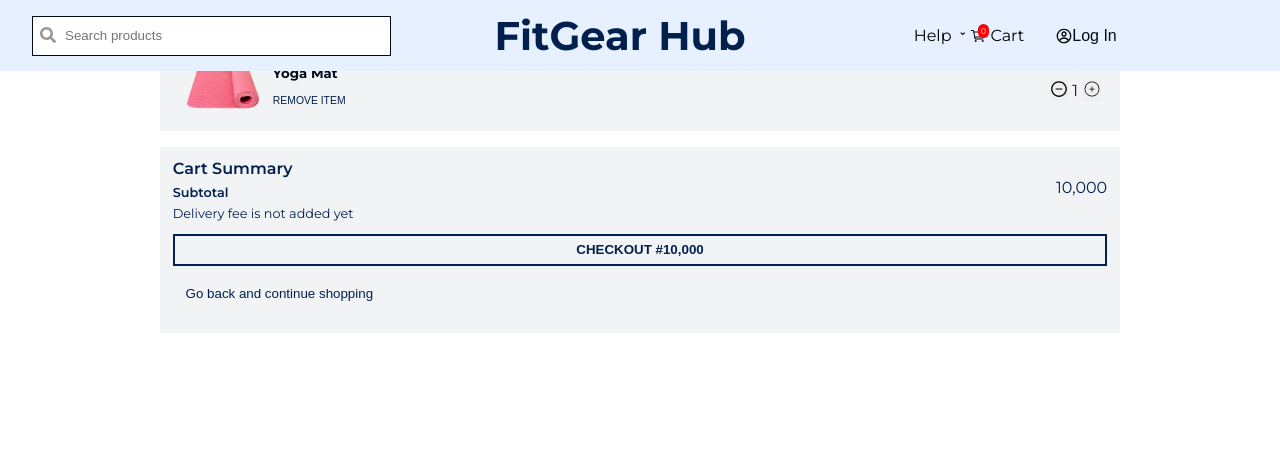
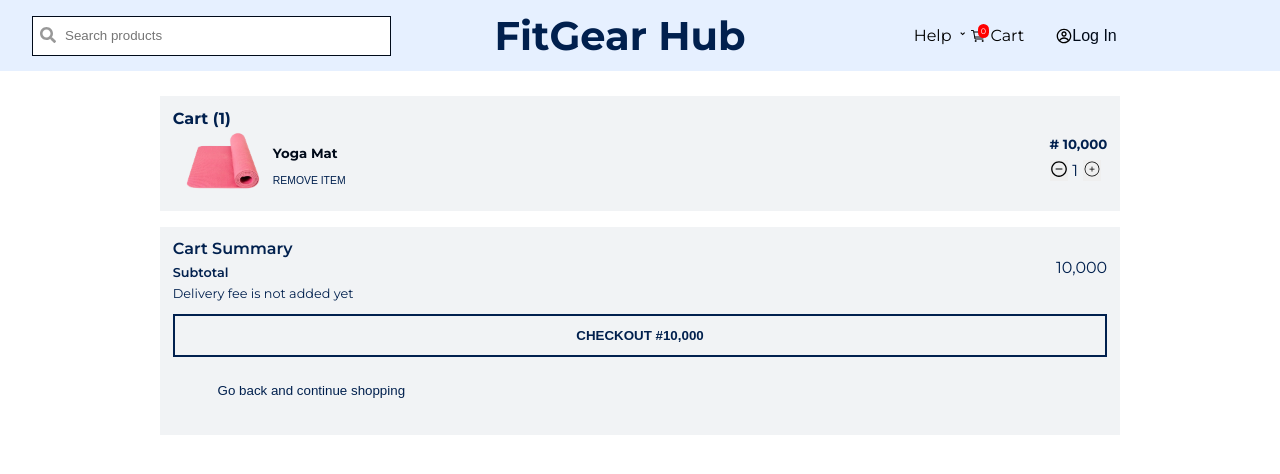
Before and after one commit to pejuameenat/fitGear, a React (Vite) app: page /Order in a window 1280 px wide. Shown: the top 474 px of the page. Built offline with nearby package versions, Linux system fonts and the light colour scheme; some icons are missing.

Commit message:
product filter Bugs

```diff
--- a/src/components/NavBar.jsx
+++ b/src/components/NavBar.jsx
@@ -22,7 +22,6 @@ const NavBar = () => {
             />
           </div>
         </form>
-
         <h2>
           <NavLink to="/" className="logo-text">
             FitGear Hub
--- a/src/components/ProductTemplate.jsx
+++ b/src/components/ProductTemplate.jsx
@@ -1,13 +1,17 @@
 import { FaRegHeart } from 'react-icons/fa'
+import { Link } from 'react-router-dom'
 const ProductTemplate = ({ img, productName, price }) => {
   return (
     <article className="product">
-      <FaRegHeart className='heart'/>
+      <FaRegHeart className="heart" />
       <img src={img} alt={productName} />
       <h3 className="product-name">{productName}</h3>
       <span className="price">${price}</span>
       <button type="button" className="cart-btn">
-        Add to cart
+        {' '}
+        <Link to="/Order" className="link">
+          Add to cart
+        </Link>
       </button>
     </article>
   )
--- a/src/index.css
+++ b/src/index.css
@@ -26,7 +26,6 @@ html {
 
 body {
   font-family: "Montserrat", sans-serif;
-  /* background-color: var(--productClr); */
 }
 
 /* nav */
@@ -56,9 +55,11 @@ nav {
   padding: .3rem 2rem;
   gap: 4px;
   border: 1px solid var(--TypoClr);
-  opacity: 0px;
+  outline: 0;
 }
-
+.form-field:focus{
+  outline: 1px solid var(--pryClr);
+}
 .search {
   position: absolute;
   top: .7rem;
@@ -153,7 +154,8 @@ nav {
   height: 3.25rem;
 }
 
-.btn-hero:hover {
+
+.btn-hero:hover, #link-borderLess:hover {
   opacity: .5;
 }
 
@@ -247,7 +249,6 @@ nav {
 
 .cart-btn {
   width: 12.5rem;
-  padding: 12px 32px;
   border: 4px solid var(--pryClr);
   background-color: transparent;
   font-weight: 600;
@@ -255,7 +256,19 @@ nav {
   letter-spacing: var(--letterSpacing);
   transition: var(--transition);
 }
-
+  /* border: 2px solid red; */
+.link, #link-borderLess {
+  color: var(--pryClr);
+  transition: var(--transition);
+  padding: 12px 32px;
+  display: block;
+  width: 100%;
+}
+.link:hover {
+  color: var(--whiteClr);
+  background-color: var(--pryClr);
+  width: 100%;
+}
 .cart-btn:hover,
 #confirmOrder:hover,
 footer {
@@ -303,7 +316,7 @@ footer h4 {
   width: 75%;
   margin: 0 auto;
   color: var(--pryClr);
-
+padding-top: 5rem;
 }
 
 .order article,
@@ -382,7 +395,7 @@ strong {
 .btn {
   width: 100%;
   text-align: left;
-  padding: .4rem 0;
+  border: 2px solid red;
   margin-bottom: .8rem;
   background-color: transparent;
 }
@@ -394,9 +407,6 @@ strong {
   text-align: center;
 }
 
-.btn a {
-  color: var(--pryClr);
-}
 
 /* CHECKOUT PAGE */
 .title-checkout {
@@ -473,10 +483,14 @@ strong {
   width: 100%;
   background-color: transparent;
   border: 3px solid var(--pryClr);
-  padding: .4rem 0;
   transition: var(--transition);
   font-size: .8rem;
+  font-weight: 700;
   text-transform: uppercase;
+}
+#confirmOrder:hover{
+  color: var(--whiteClr);
+  background-color: var(--pryClr);
 }
 
 /* ORDER SUMMARY PAGE */
@@ -488,6 +502,10 @@ strong {
   text-transform: uppercase;
   padding: 1rem 0;
   background-color: transparent;
+  transition: var(--transition);
+}
+.transfer:hover{
+  font-weight: 700;
 }
 
 .paymentWrapper h5 {
@@ -537,18 +555,19 @@ strong {
   border: 2px solid var(--pryClr);
   width: 100%;
   padding: .2rem 0;
-  display: block;
   color: var(--pryClr);
   font-size: .9rem;
   font-weight: 700;
 }
 
-#contactText,
 #contactLink {
-  display: inline;
-  text-align: center;
   border: 0;
+  text-decoration: underline;
+}
+.policyFlex{
+  display: flex;
   font-weight: 500;
+  justify-content: center;
 }
 
 #back-home {
@@ -556,6 +575,9 @@ strong {
   text-align: center;
   color: var(--pryClr);
   font-size: .8rem;
+}
+#link-borderLess{
+  border: 0;
 }
 
 /* MODAL PAGE*/
--- a/src/pages/Checkout.jsx
+++ b/src/pages/Checkout.jsx
@@ -1,6 +1,7 @@
 import { FaChevronRight } from 'react-icons/fa'
 import { FaCircleCheck } from 'react-icons/fa6'
 import img from '../assets/yogaMat-removebg-preview.png'
+import { Link } from 'react-router-dom'
 const Checkout = () => {
   return (
     <section>
@@ -68,7 +69,9 @@ const Checkout = () => {
             <h4 className="priceTotal delivery">10,000</h4>
           </div>
           <button type="button" id="confirmOrder">
-            confirm order
+            <Link to="/OrderSummary" className="link">
+              confirm order
+            </Link>
           </button>
         </article>
       </div>
--- a/src/pages/Order.jsx
+++ b/src/pages/Order.jsx
@@ -1,4 +1,5 @@
 import img1 from '../assets/yogaMat-removebg-preview.png'
+import { Link } from 'react-router-dom'
 import { AiOutlineMinusCircle } from 'react-icons/ai'
 import { CiCirclePlus } from 'react-icons/ci'
 import { FaChevronLeft } from 'react-icons/fa6'
@@ -45,11 +46,15 @@ const Order = () => {
             <p>10,000</p>
           </div>
           <button type="button" className="btn checkout-btn">
-            <a href="">Checkout #10,000</a>
+            <Link to="/Checkout" className="link">
+              Checkout #10,000
+            </Link>
           </button>
           <button type="button" className="btn">
+            <Link to="/" className="link">
             <FaChevronLeft className="chevronRight" />
-            <a href="#">Go back and continue shopping</a>
+              Go back and continue shopping
+            </Link>
           </button>
         </article>
       </div>
--- a/src/pages/OrderSummary.jsx
+++ b/src/pages/OrderSummary.jsx
@@ -1,4 +1,5 @@
-import { FaChevronRight } from "react-icons/fa"
+import { FaChevronRight } from 'react-icons/fa'
+import { Link } from 'react-router-dom'
 const OrderSummary = () => {
   return (
     <section>
@@ -25,8 +26,10 @@ const OrderSummary = () => {
       </div>
       <article className="policy">
         <div className="">
-          <button type="button">
-            <a href="">PAY NOW</a>
+          <button type="button" className="policy-button">
+            <Link to="/SuccessModal" className="link">
+              PAY NOW
+            </Link>
           </button>
           <p>
             By tapping ‘’PAY NOW’’ I accept the Payment Terms and Conditions,
@@ -38,6 +41,7 @@ const OrderSummary = () => {
             NOTE: we will never ask you for your password, CVV or full card
             details over the phone or is email.
           </p>
+          <div className='policyFlex'>
           <p id="contactText">
             Need Help?
             <a href="" id="contactLink">
@@ -45,8 +49,11 @@ const OrderSummary = () => {
               Contact Us
             </a>
           </p>
+          </div>
           <button type="button" id="back-home">
-            BACK TO HOME
+            <Link to="/" id="link-borderLess">
+              BACK TO HOME
+            </Link>
           </button>
         </div>
       </article>
```
